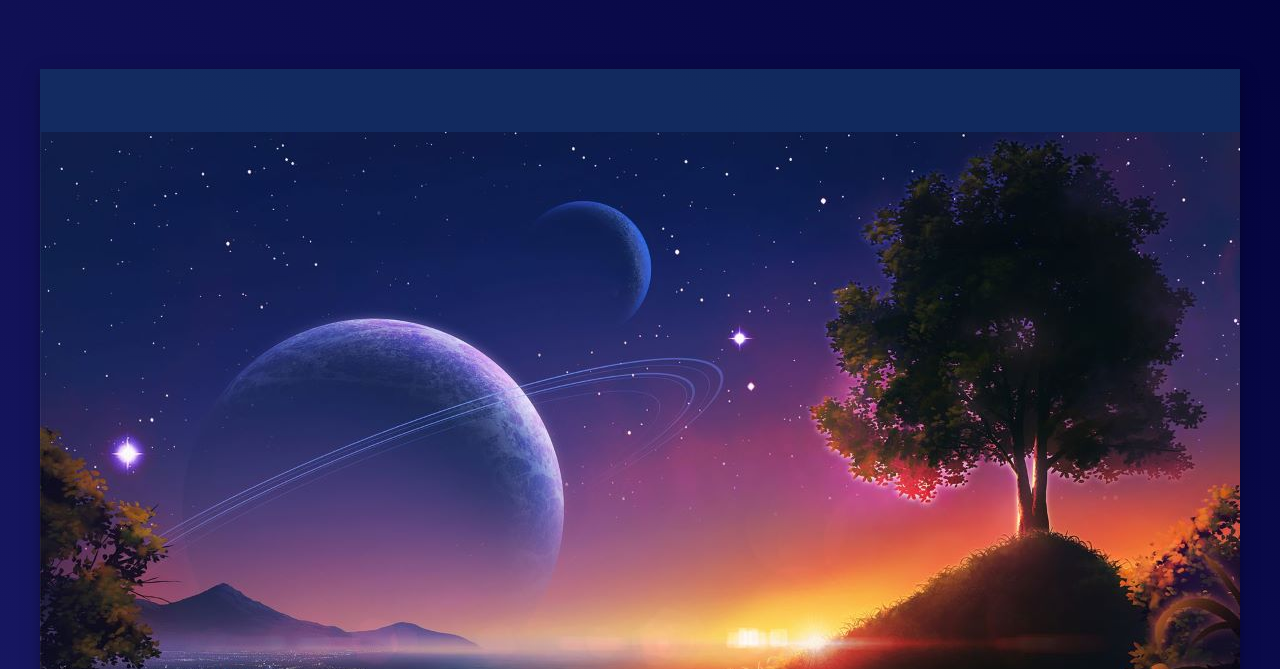
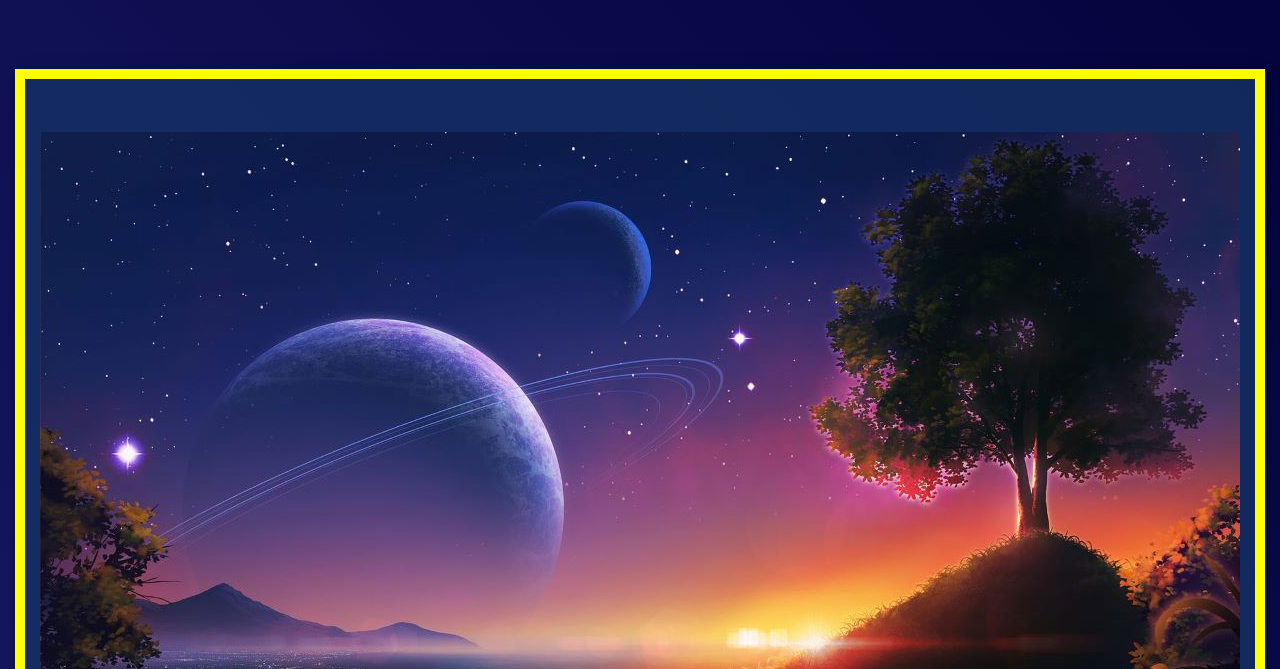
Before and after one commit to dishajha16/task2_stacking, a plain HTML site: page index.html in a window 1280 px wide. Shown: the part 131-800 px from the top of the page. Drawn offline with Linux system fonts and the light colour scheme.

Commit message:
Update style.css

```diff
--- a/style.css
+++ b/style.css
@@ -21,7 +21,7 @@ body {
   font-size: 1.5rem;
 }
 .outer {
-  width: 1200px;
+  width: 1250px;
   margin: 0 auto;
   display: flex;
   flex-direction: column;
@@ -30,8 +30,9 @@ body {
 }
 .image {
   top: 0;
-  width: 1200px;
+  width: 1250px;
   height: 100vh;
+  border:10px solid yellow;
   background: rgb(20, 50, 100, 0.8);
   color: white;
   display: flex;
```
